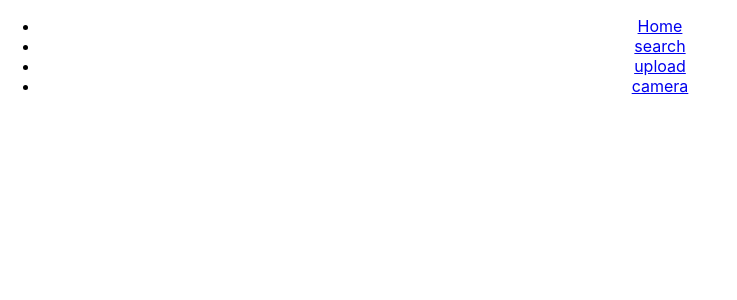
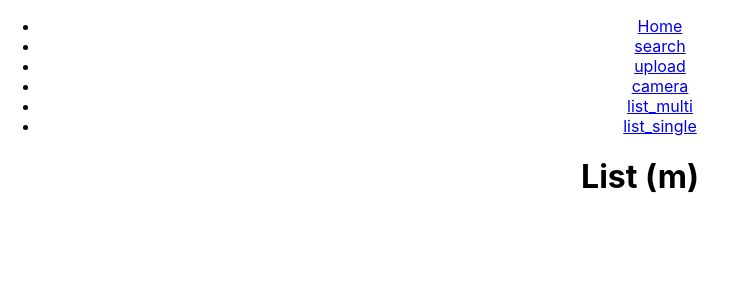
Before and after one commit to scheng20/food-baby, a React (Create React App) app: page /list_multi in a window 1280 px wide. Shown: the top 300 px of the page, without its empty margins (0-737 px from the left). Built offline with nearby package versions, Linux system fonts and the light colour scheme.

Commit message:
added the list_multi and list_single pages

```diff
--- a/src/App.js
+++ b/src/App.js
@@ -13,6 +13,8 @@ import {
   Route,
   Link
 } from "react-router-dom";
+import List_Multi from "./components/List_Multi";
+import List_Single from "./components/List_Single";
 
 class App extends React.Component {
   // constructor(props) {
@@ -42,6 +44,12 @@ class App extends React.Component {
               <li>
                 <Link to="/camera">camera</Link>
               </li>
+              <li>
+                <Link to="/list_multi">list_multi</Link>
+              </li>
+              <li>
+                <Link to="/list_single">list_single</Link>
+              </li>
             </ul>
             <Switch>
               <Route exact path="/">
@@ -59,6 +67,12 @@ class App extends React.Component {
               <Route path="/select">
                 <Select />
               </Route>
+              <Route path="/list_multi">
+                <List_Multi />
+              </Route>
+              <Route path="/list_single">
+                <List_Single />
+              </Route>
             </Switch>
           </div>
         </Router>
--- /dev/null
+++ b/src/components/List_Multi.js
@@ -0,0 +1,11 @@
+import React from "react";
+
+class List_Multi extends React.Component {
+    render() {
+        return (
+            <h1>List (m)</h1>
+        );
+    }
+}
+
+export default List_Multi;
--- /dev/null
+++ b/src/components/List_Single.js
@@ -0,0 +1,11 @@
+import React from "react";
+
+class List_Single extends React.Component {
+    render() {
+        return (
+            <h1>List (s)</h1>
+        );
+    }
+}
+
+export default List_Single;
```
Also changed, not shown: public/logo192.png (deleted), public/logo512.png (deleted).
